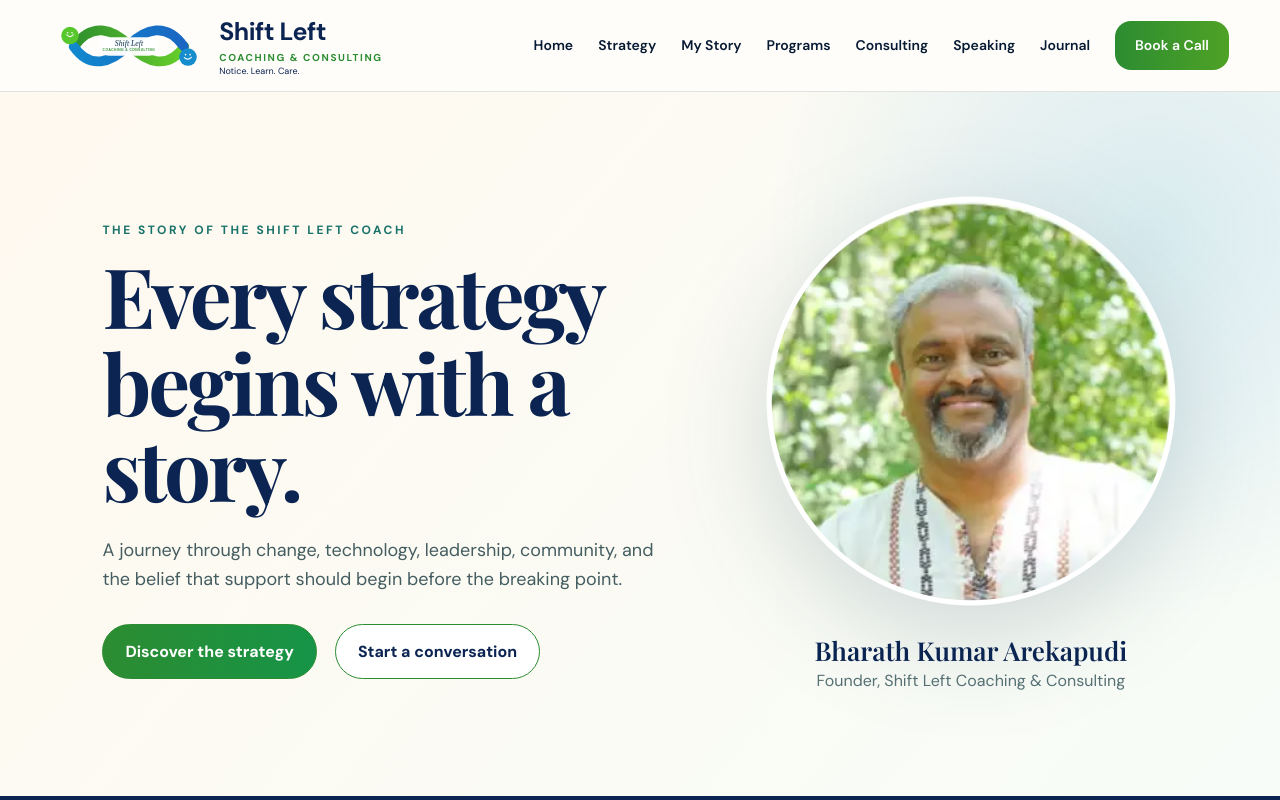
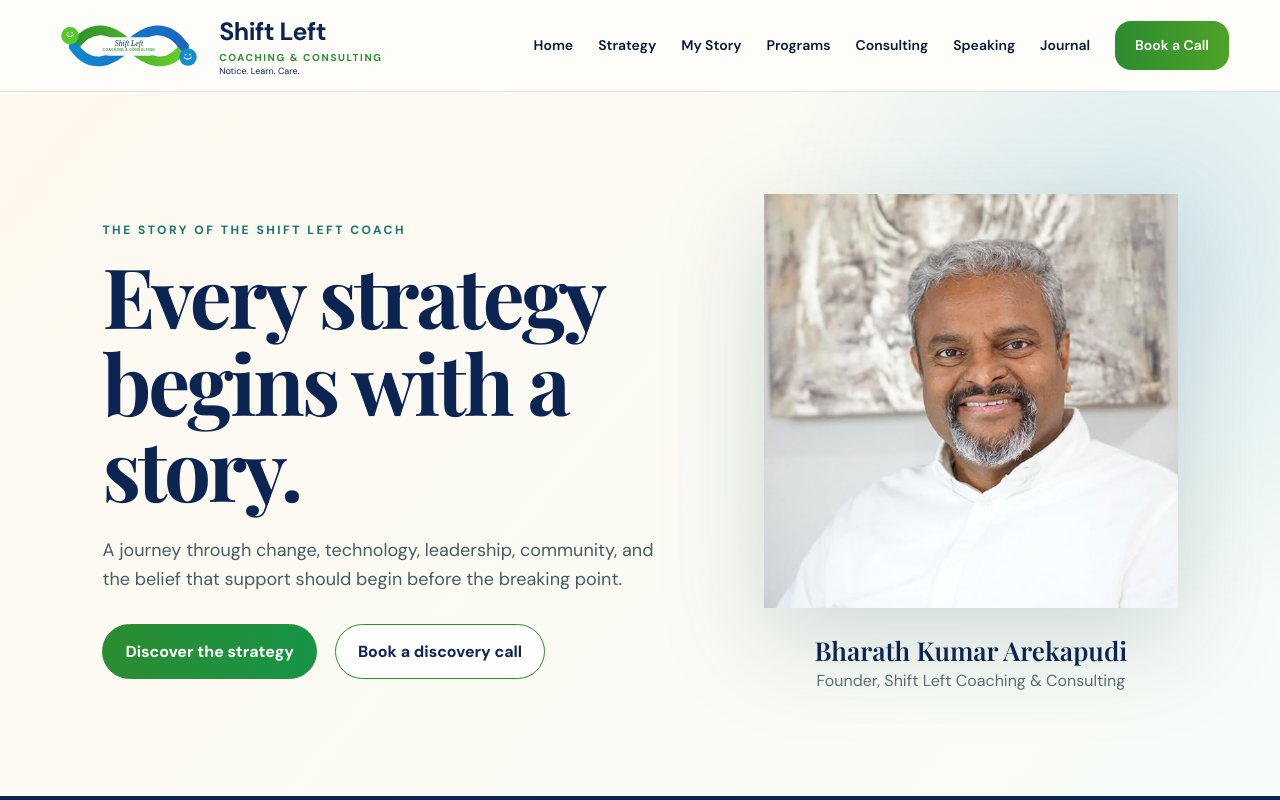
Before and after one commit to seattledesitv/shiftleftcc, a Next.js app: page /my-story in a window 1280 px wide. Shown: the top 800 px of the page. Built offline with nearby package versions, Linux system fonts and the light colour scheme; a web font is replaced by a local one.

Commit message:
Use uploaded Bharath profile photo on My Story page

```diff
--- a/app/my-story/page.tsx
+++ b/app/my-story/page.tsx
@@ -13,8 +13,8 @@ const chapters = [
 export default function MyStoryPage() {
   return <main>
     <section className="storyHero">
-      <div><p className="eyebrow">THE STORY OF THE SHIFT LEFT COACH</p><h1>Every strategy begins with a story.</h1><p className="lead">A journey through change, technology, leadership, community, and the belief that support should begin before the breaking point.</p><div className="actions"><Link className="button primary" href="/why-shift-left">Discover the strategy</Link><Link className="button secondary" href="/#contact">Start a conversation</Link></div></div>
-      <figure><Image src="/bharath-portrait.svg" alt="Bharath Kumar Arekapudi" width={520} height={520} priority /><figcaption><strong>Bharath Kumar Arekapudi</strong><span>Founder, Shift Left Coaching &amp; Consulting</span></figcaption></figure>
+      <div><p className="eyebrow">THE STORY OF THE SHIFT LEFT COACH</p><h1>Every strategy begins with a story.</h1><p className="lead">A journey through change, technology, leadership, community, and the belief that support should begin before the breaking point.</p><div className="actions"><Link className="button primary" href="/why-shift-left">Discover the strategy</Link><Link className="button secondary" href="/book">Book a discovery call</Link></div></div>
+      <figure><Image src="/f2ofujurrbr95cdsjtghjkqlu8._SY600_.jpg" alt="Bharath Kumar Arekapudi" width={520} height={520} priority /><figcaption><strong>Bharath Kumar Arekapudi</strong><span>Founder, Shift Left Coaching &amp; Consulting</span></figcaption></figure>
     </section>
     <section className="storyIntro"><p className="eyebrow">FROM EXPERIENCE TO METHOD</p><h2>Resilience was not a concept I studied. It was something life kept asking me to practice.</h2></section>
     <section className="storyTimeline">{chapters.map(([number,title,copy]) => <article key={title}><span>{number}</span><div><h2>{title}</h2><p>{copy}</p></div></article>)}</section>
```
